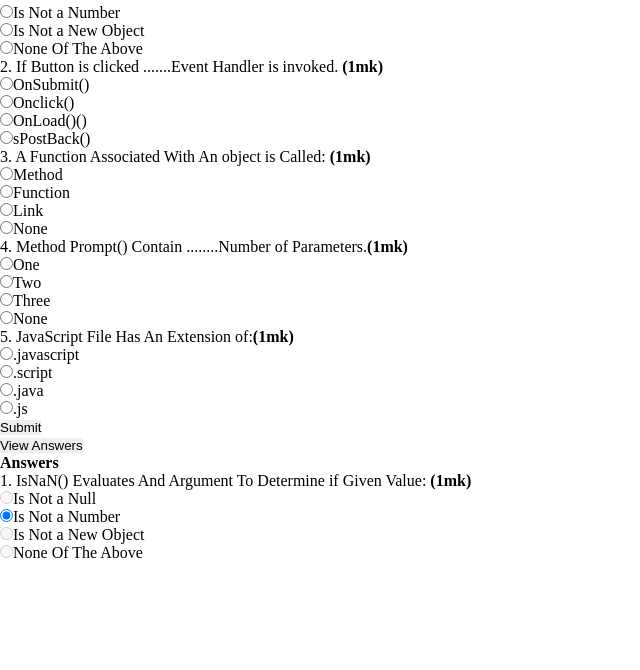
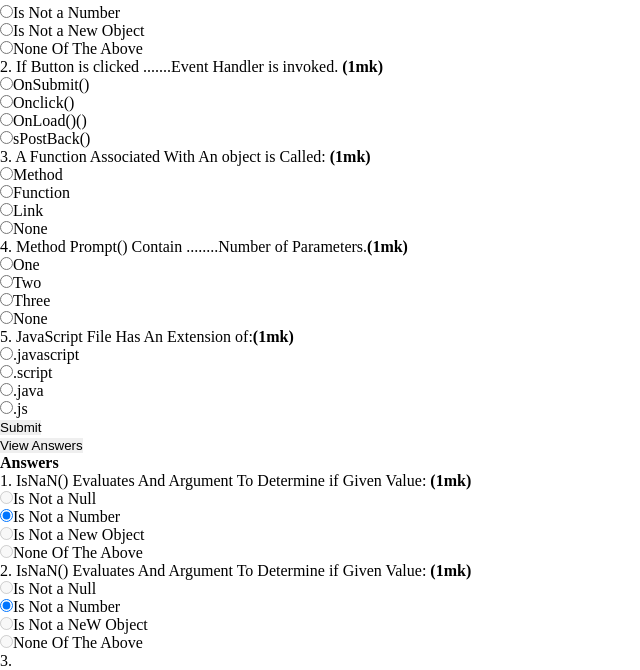
Before and after one commit to bkee9/QUIZBOARD, a plain HTML site: page index.html in a window 1280 px wide. Shown: the part 142-812 px from the top of the page, without its empty margins (0-640 px from the left). Drawn offline with Linux system fonts and the light colour scheme; files that its build step writes are made by us from their sources.

Commit message:
Doc:quiz form. add answer to thesecond question

```diff
--- a/index.html
+++ b/index.html
@@ -79,6 +79,15 @@
                   <input type="radio" name="Quiz1" value="0" disabled>Is Not a New Object <br>
                   <input type="radio" name="Quiz1" value="0" disabled>None Of The Above <br>
 
+                  2. <label for="Quiz2">IsNaN() Evaluates And Argument To Determine if Given Value:
+                      <strong> (1mk)</strong></label><br>
+                      <input type="radio" name="Quiz2" value="0" disabled>Is Not a Null<br>
+                      <input type="radio" name="Quiz2" value="1" checked>Is Not a Number <br>
+                      <input type="radio" name="Quiz2" value="0" disabled>Is Not a NeW Object <br>
+                      <input type="radio" name="Quiz2" value="0" disabled>None Of The Above <br>
+
+                  3.
+
 
 
 
```
